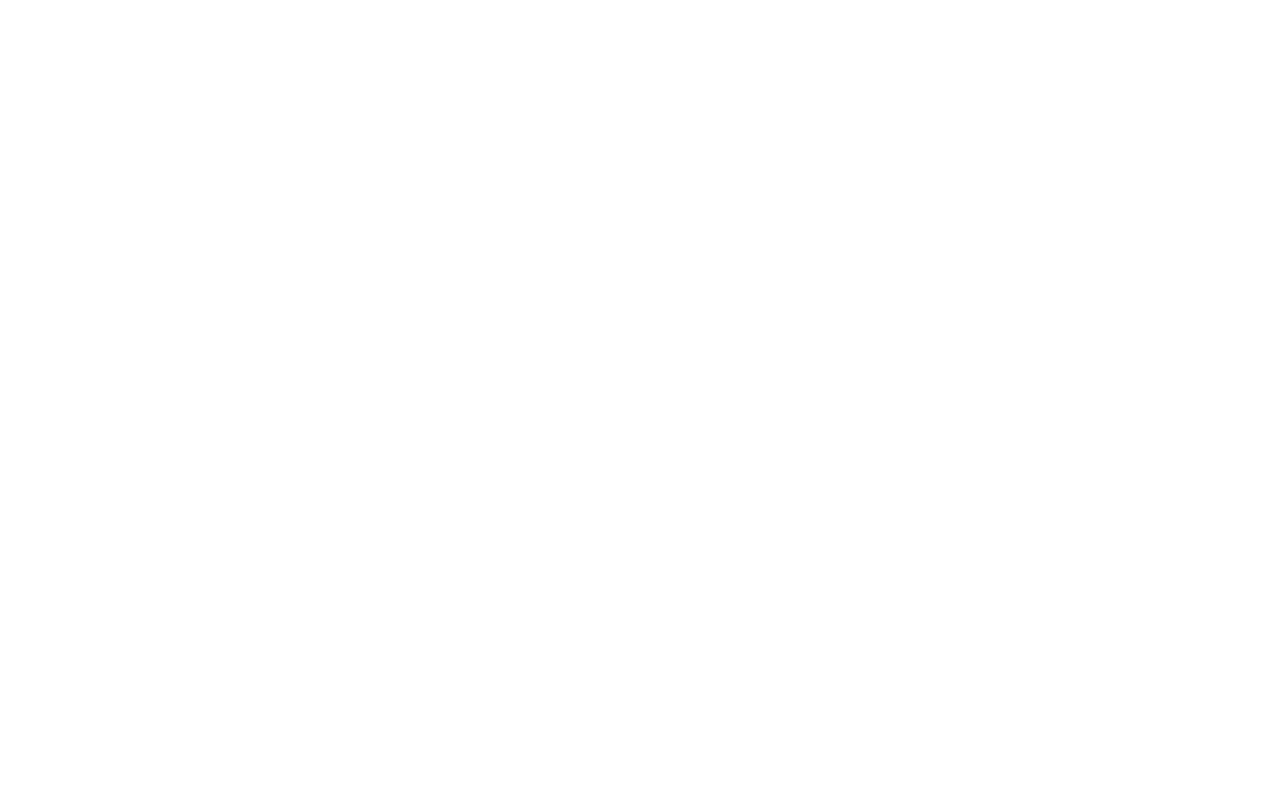
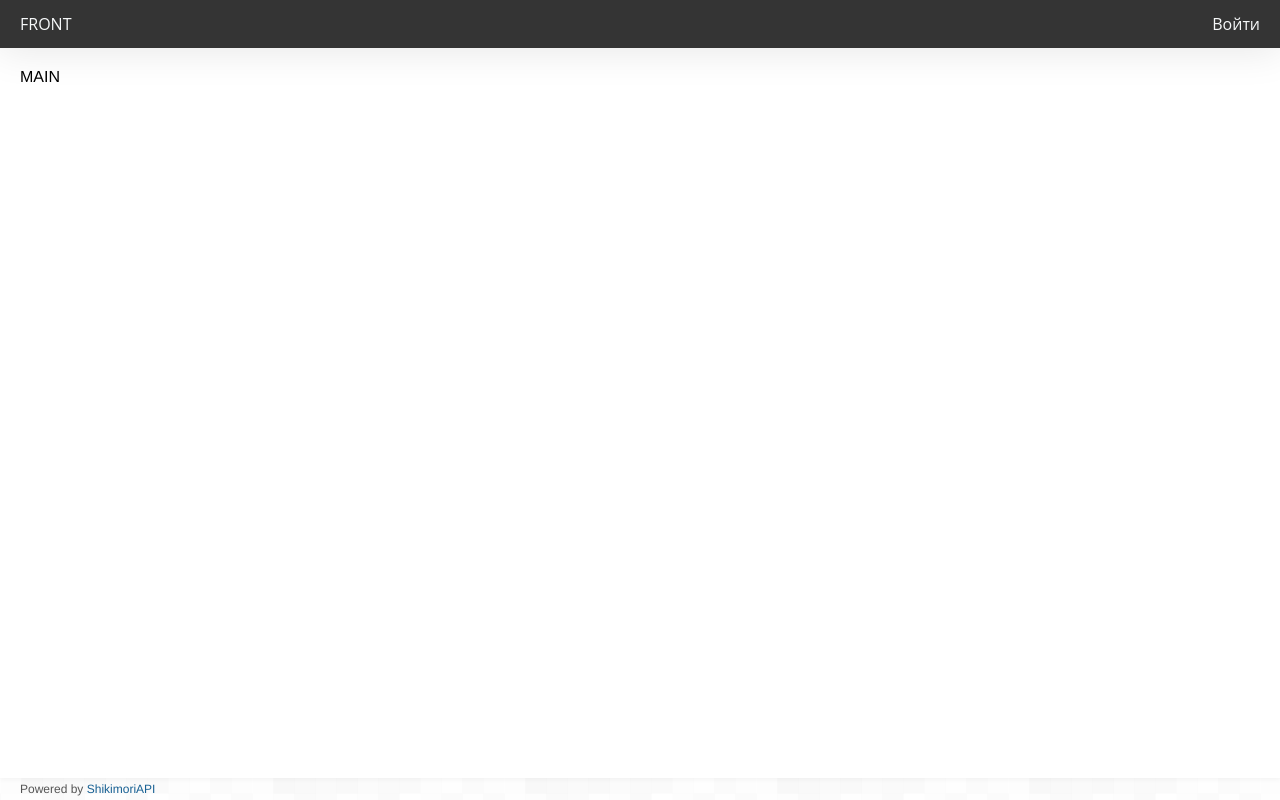
Before and after one commit to Thgewe/arch-test, a React (Create React App) app: page / in a window 1280 px wide. Built offline with nearby package versions, Linux system fonts and the light colour scheme.

Commit message:
new: layout component

```diff
--- a/src/App.tsx
+++ b/src/App.tsx
@@ -1,9 +1,18 @@
 import React from 'react';
 import './App.css';
+import {createBrowserRouter, RouterProvider} from "react-router-dom";
+import routes from "./router/routes";
+import Layout from "./components/Layout/Layout";
 
 function App() {
+  const router = createBrowserRouter(routes);
+
   return (
-    <div className="App" data-theme="default" id="root-app"></div>
+    <div className="App" data-theme="default" id="root-app">
+        <Layout>
+            <RouterProvider router={router} />
+        </Layout>
+    </div>
   );
 }
 
--- /dev/null
+++ b/src/components/Footer/Footer.tsx
@@ -0,0 +1,12 @@
+import React from 'react';
+import cl from "./footer.module.css";
+
+const Footer = () => {
+    return (
+        <footer className={cl.footer}>
+            Powered by <a href={"https://shikimori.one/api/doc/1.0"}>ShikimoriAPI</a>
+        </footer>
+    );
+};
+
+export default Footer;
--- /dev/null
+++ b/src/components/Footer/footer.module.css
@@ -0,0 +1,8 @@
+.footer {
+    color: var(--color-text-lowlight);
+    font-size: .75rem;
+    width: 100%;
+
+    max-width: var(--max-width);
+    padding: .25rem var(--padding-inline-default);
+}
--- /dev/null
+++ b/src/components/Header/Header.tsx
@@ -0,0 +1,13 @@
+import React from 'react';
+import cl from "./header.module.css";
+
+const Header = () => {
+    return (
+        <header className={cl.header}>
+            <div>FRONT</div>
+            <div>Войти</div>
+        </header>
+    );
+};
+
+export default Header;
--- /dev/null
+++ b/src/components/Header/header.module.css
@@ -0,0 +1,12 @@
+.header {
+    margin: 0 auto;
+    max-width: calc(var(--max-width) + 10rem);
+    min-height: var(--header-height);
+    color: var(--color-text-white);
+    display: flex;
+    align-items: center;
+    justify-content: space-between;
+    padding-inline: var(--padding-inline-default);
+    font-family: var(--font-alt);
+    font-size: 1rem;
+}
--- /dev/null
+++ b/src/components/Layout/Layout.tsx
@@ -0,0 +1,20 @@
+import React, {FC, PropsWithChildren} from 'react';
+import cl from "./layout.module.css";
+import Header from "../Header/Header";
+import Footer from "../Footer/Footer";
+
+const Layout: FC<PropsWithChildren> = ({children}) => {
+    return (
+        <div className={cl.layout}>
+            <div className={cl.header}>
+                <Header />
+            </div>
+            <main className={cl.main}>
+                {children}
+            </main>
+            <Footer />
+        </div>
+    );
+};
+
+export default Layout;
--- /dev/null
+++ b/src/components/Layout/layout.module.css
@@ -0,0 +1,27 @@
+.layout {
+    min-height: 100vh;
+    display: flex;
+    flex-direction: column;
+    align-items: center;
+    background: url("../../images/png/square_bg.png") repeat;
+}
+.main {
+    flex: 2;
+    width: 100%;
+    padding: var(--padding-inline-default);
+    max-width: var(--max-width);
+    align-self: center;
+    background-color: #fff;
+    overflow: hidden;
+    -webkit-box-shadow: 0px 0px 6px 1px rgba(0,0,0,0.05);
+    -moz-box-shadow: 0px 0px 6px 1px rgba(0,0,0,0.05);
+    box-shadow: 0px 0px 6px 1px rgba(0,0,0,0.05);
+}
+.header {
+    width: 100%;
+    z-index: calc(var(--z-index-shade) - 1);
+    background-color: var(--color-header);
+    -webkit-box-shadow: 0px 0px 40px 2px rgba(0,0,0,0.1);
+    -moz-box-shadow: 0px 0px 40px 2px rgba(0,0,0,0.1);
+    box-shadow: 0px 0px 40px 2px rgba(0,0,0,0.1);
+}
--- a/src/index.css
+++ b/src/index.css
@@ -2,6 +2,11 @@
   margin: 0;
   padding: 0;
   box-sizing: border-box;
+}
+
+a {
+  color: var(--color-link);
+  text-decoration: none;
 }
 
 body {
--- a/src/index.tsx
+++ b/src/index.tsx
@@ -4,17 +4,14 @@
 import './styles/index.css';
 import {Provider} from "react-redux";
 import {store} from "./store/store";
-import {createBrowserRouter, RouterProvider} from "react-router-dom";
-import routes from "./router/routes";
+import App from "./App";
 
 const root = ReactDOM.createRoot(
     document.getElementById('root') as HTMLElement
 );
 
-const router = createBrowserRouter(routes);
-
 root.render(
     <Provider store={store}>
-        <RouterProvider router={router} />
+        <App />
     </Provider>
 );
--- /dev/null
+++ b/src/pages/MainPage/MainPage.tsx
@@ -0,0 +1,11 @@
+import React from 'react';
+
+const MainPage = () => {
+    return (
+        <>
+            MAIN
+        </>
+    );
+};
+
+export default MainPage;
--- a/src/router/routes.ts
+++ b/src/router/routes.ts
@@ -1,10 +1,10 @@
 import IRoute from "../models/routes/IRoute";
-import App from "../App";
+import MainPage from "../pages/MainPage/MainPage";
 
 const routes: IRoute[] = [
     {
         path: "/",
-        element: App(),
+        element: MainPage(),
     },
 ]
 
--- a/src/styles/_variables.css
+++ b/src/styles/_variables.css
@@ -1,5 +1,9 @@
 :root {
     --z-index-shade: 10;
+
+    --max-width: 90rem;
+    --header-height: 3rem;
+    --padding-inline-default: 1.25rem;
 
     /* fonts */
     --font-main: Helvetica Neue, Arial, Verdana, sans-serif;
@@ -11,4 +15,6 @@
     --color-text-white: #f6f8f9;
     --color-headline: #123;
     --color-link: #176093;
+    --color-text: #000000;
+    --color-text-lowlight: #555555;
 }
```
Also changed, not shown: src/images/png/square_bg.png (added).
